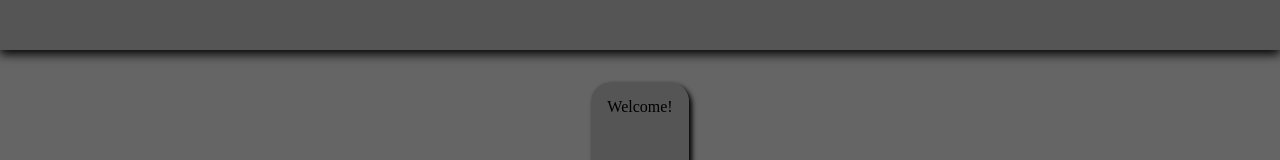
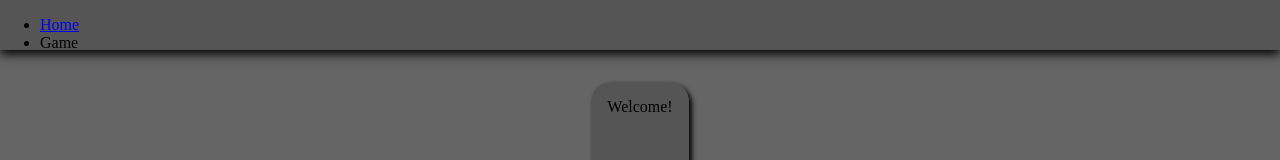
Before and after one commit to Wolven531/angular-game, an Angular app: page /welcome in a window 1280 px wide. Shown: the top 160 px of the page. Built offline with nearby package versions, Linux system fonts and the light colour scheme.

Commit message:
Add router link

```diff
--- a/src/app/app.component.html
+++ b/src/app/app.component.html
@@ -1,5 +1,12 @@
 <article class="container">
-	<section class="header"></section>
+	<section class="header">
+		<nav>
+			<ul>
+				<li><a [routerLink]="['/welcome']">Home</a></li>
+				<li>Game</li>
+			</ul>
+		</nav>
+	</section>
 
 	<section class="content" role="main">
 		<!--
```
